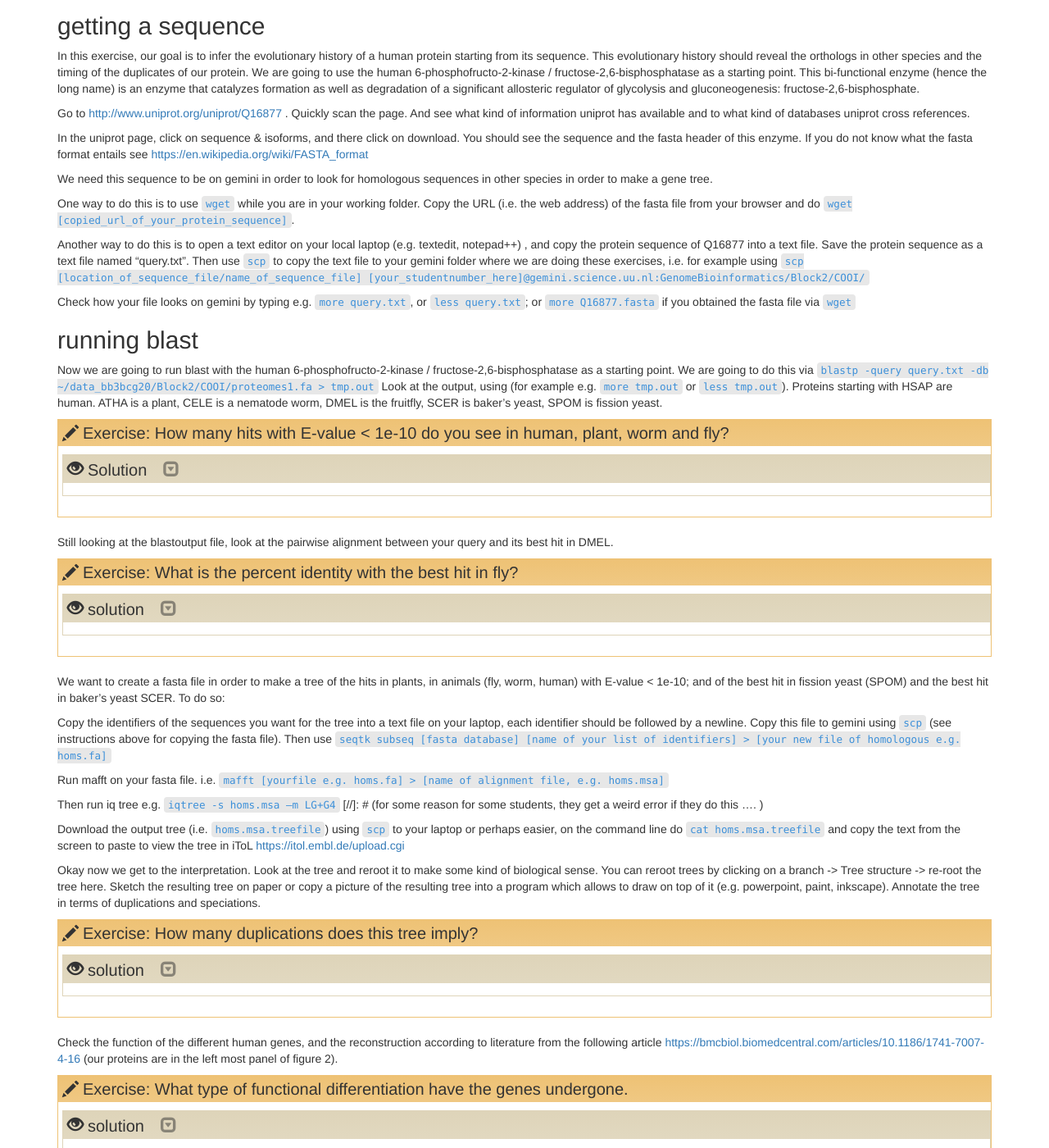
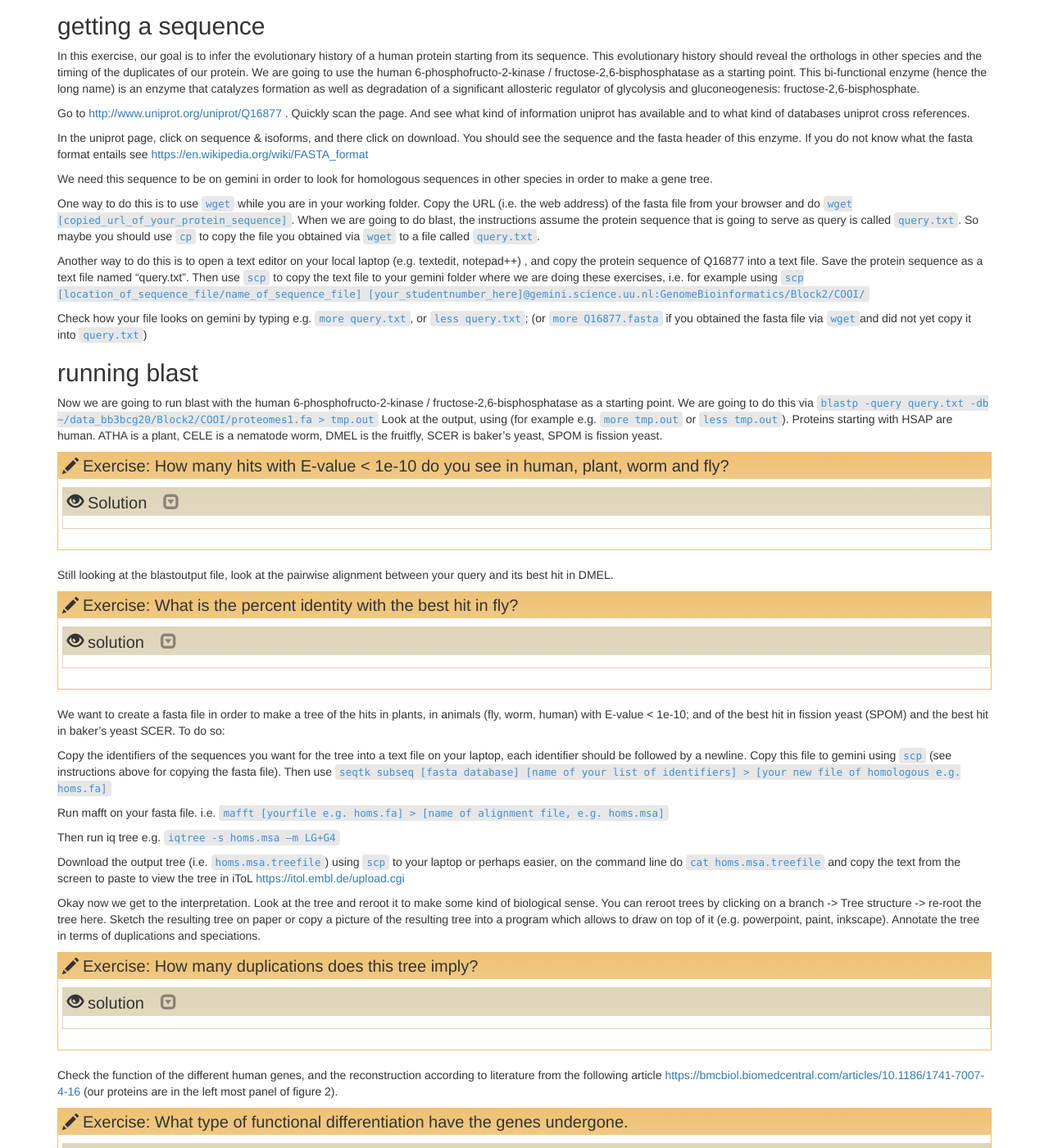
Before and after one commit to TeamMGE/GenomeBioinformaticsCourse, a Jekyll site: the page built from _episodes/40-COOI.md, in a window 1280 px wide and 1400 px high, scrolled down 564 px. Shown: the whole window at 82% size. Built offline with Jekyll 4.4.1, drawn with Linux system fonts in a browser that asks for light colours.

Commit message:
Update 40-COOI.md

```diff
--- a/_episodes/40-COOI.md
+++ b/_episodes/40-COOI.md
@@ -36,11 +36,12 @@ In the uniprot page, click on sequence & isoforms, and there click on download.
 
 We need this sequence to be on gemini in order to look for homologous sequences in other species in order to make a gene tree.
 
-One way to do this is to use `wget` while you are in your working folder. Copy the URL (i.e. the web address) of the fasta file from your browser and do `wget [copied_url_of_your_protein_sequence]`.
+One way to do this is to use `wget` while you are in your working folder. Copy the URL (i.e. the web address) of the fasta file from your browser and do `wget [copied_url_of_your_protein_sequence]`. When we are going to do blast, the instructions assume the protein sequence that is going to serve as query is called `query.txt`. So maybe you should use `cp` to copy the file you obtained via `wget` to a file called `query.txt`.
+
 
 Another way to do this is to open a text editor on your local laptop (e.g. textedit, notepad++) , and copy the protein sequence of Q16877 into a text file. Save the protein sequence as a text file named “query.txt”. Then use `scp` to copy the text file to your gemini folder where we are doing these exercises, i.e. for example using `scp  [location_of_sequence_file/name_of_sequence_file] [your_studentnumber_here]@gemini.science.uu.nl:GenomeBioinformatics/Block2/COOI/`
 
-Check how your file looks on gemini by typing e.g. `more query.txt`, or `less query.txt`; or `more Q16877.fasta` if you obtained the fasta file via `wget`
+Check how your file looks on gemini by typing e.g. `more query.txt`, or `less query.txt`; (or `more Q16877.fasta` if you obtained the fasta file via `wget`and did not yet copy it into `query.txt`)
 
 [comment]: # (maybe turn this into an exercise solution queston so that people can check that they got the correct file)
 
@@ -91,6 +92,7 @@ Copy the identifiers of the sequences you want for the tree into a text file on
 Run mafft on your fasta file. i.e. `mafft [yourfile e.g. homs.fa] > [name of alignment file, e.g. homs.msa]`
 
 Then run iq tree e.g. `iqtree -s  homs.msa –m LG+G4`
+
 [//]: # (for some reason for some students, they get a weird error if they do this .... )
 
 Download the output tree (i.e. `homs.msa.treefile`) using `scp` to your laptop or perhaps easier, on the command line do `cat homs.msa.treefile` and copy the text from the screen to paste to view the tree in iToL [https://itol.embl.de/upload.cgi](https://itol.embl.de/upload.cgi)
```
